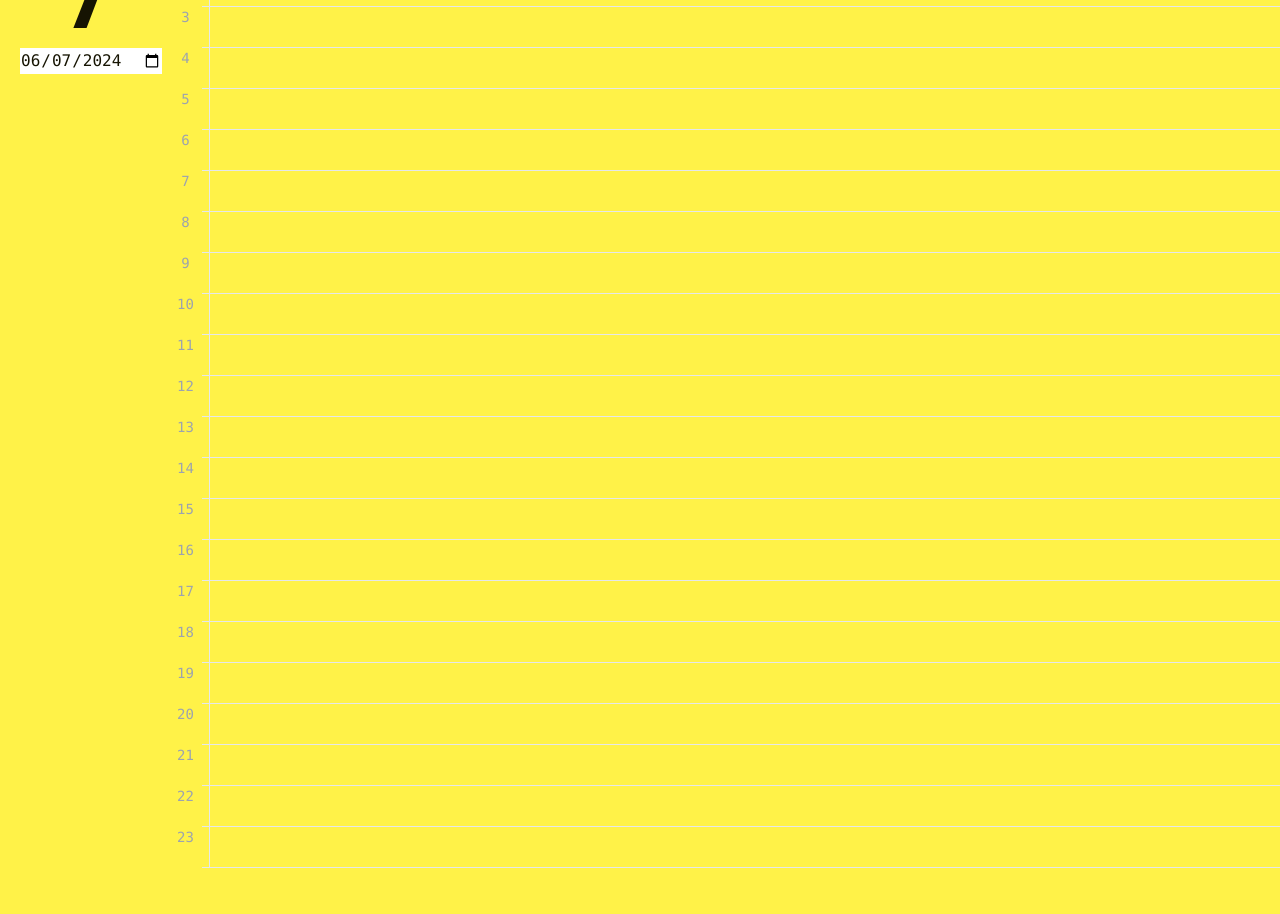
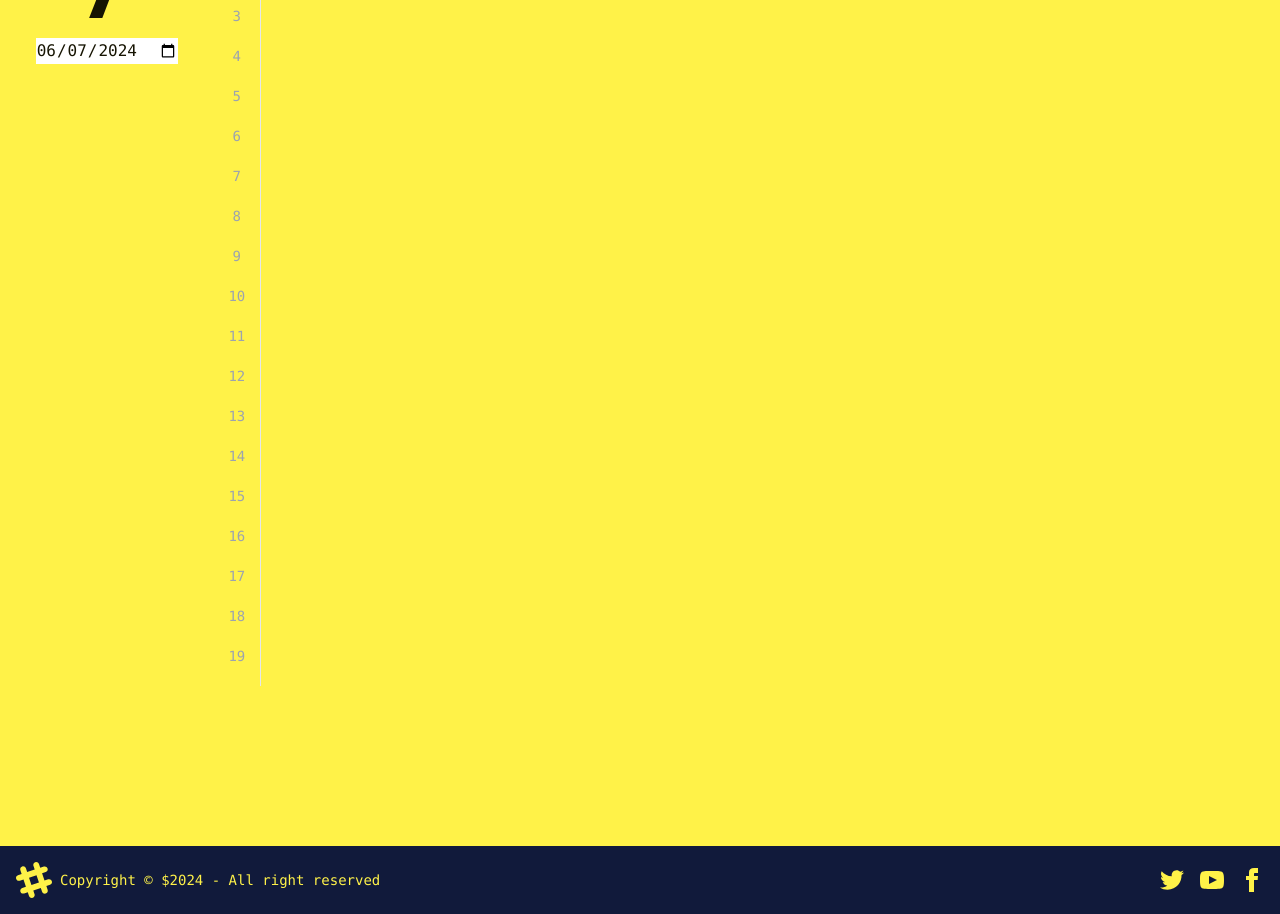
Before and after one commit to mr-wellick/musix, a SvelteKit app: page / in a window 1280 px wide. Shown: the part 180-1094 px from the top of the page. Before the commit the page ends 1048 px from the top, so only its background shows below. Built offline with nearby package versions, Linux system fonts and the light colour scheme.

Commit message:
update ui

```diff
--- a/src/lib/+calendar.svelte
+++ b/src/lib/+calendar.svelte
@@ -7,7 +7,7 @@
 	$: dayOfMonth = dayjs(date).date();
 </script>
 
-<div class="flex flex-col items-center py-3">
+<div class="flex flex-col items-center">
 	<p>{dayOfWeek}</p>
 	<p class="text-9xl">{dayOfMonth}</p>
 	<label for="date-picker">
--- a/src/lib/+timeline.svelte
+++ b/src/lib/+timeline.svelte
@@ -47,14 +47,14 @@
 		//e.target.appendChild(dragged);
 	}}
 >
-	<ul class="w-full">
+	<ul>
 		{#each hours as hour}
 			<li class="h-10 w-12 text-center border-r text-gray-400 text-sm">{hour}</li>
-			<div class="after:'' border-b border-gray-150 ml-10"></div>
+			<!-- <div class="after:'' border-b border-gray-150 ml-10"></div> -->
 		{/each}
 	</ul>
 	<p
-		class="absolute cursor-pointer w-full bg-musix-red border border-musix-red-border rounded"
+		class="relative cursor-pointer w-full bg-musix-red border border-musix-red-border rounded h-min"
 		draggable="true"
 		on:drag={(e) => {
 			//console.log('dragging');
--- a/src/routes/+layout.svelte
+++ b/src/routes/+layout.svelte
@@ -3,7 +3,7 @@
 	import Calendar from '$lib/+calendar.svelte';
 </script>
 
-<div class="navbar bg-base-100">
+<div class="navbar bg-base-100 border border-b">
 	<div class="flex-none">
 		<button class="btn btn-square btn-ghost">
 			<svg
@@ -43,7 +43,71 @@
 	</div>
 </div>
 
-<div class="flex pl-5">
-	<Calendar />
-	<slot></slot>
+<div class="grid grid-cols-12">
+	<div class="col-span-2">
+		<Calendar />
+	</div>
+	<div class="col-span-9 overflow-y-auto h-5/6">
+		<slot></slot>
+	</div>
 </div>
+
+<footer class="footer bg-neutral text-neutral-content items-center p-4">
+	<aside class="grid-flow-col items-center">
+		<svg
+			width="36"
+			height="36"
+			viewBox="0 0 24 24"
+			xmlns="http://www.w3.org/2000/svg"
+			fill-rule="evenodd"
+			clip-rule="evenodd"
+			class="fill-current"
+		>
+			<path
+				d="M22.672 15.226l-2.432.811.841 2.515c.33 1.019-.209 2.127-1.23 2.456-1.15.325-2.148-.321-2.463-1.226l-.84-2.518-5.013 1.677.84 2.517c.391 1.203-.434 2.542-1.831 2.542-.88 0-1.601-.564-1.86-1.314l-.842-2.516-2.431.809c-1.135.328-2.145-.317-2.463-1.229-.329-1.018.211-2.127 1.231-2.456l2.432-.809-1.621-4.823-2.432.808c-1.355.384-2.558-.59-2.558-1.839 0-.817.509-1.582 1.327-1.846l2.433-.809-.842-2.515c-.33-1.02.211-2.129 1.232-2.458 1.02-.329 2.13.209 2.461 1.229l.842 2.515 5.011-1.677-.839-2.517c-.403-1.238.484-2.553 1.843-2.553.819 0 1.585.509 1.85 1.326l.841 2.517 2.431-.81c1.02-.33 2.131.211 2.461 1.229.332 1.018-.21 2.126-1.23 2.456l-2.433.809 1.622 4.823 2.433-.809c1.242-.401 2.557.484 2.557 1.838 0 .819-.51 1.583-1.328 1.847m-8.992-6.428l-5.01 1.675 1.619 4.828 5.011-1.674-1.62-4.829z"
+			></path>
+		</svg>
+		<p>Copyright © ${new Date().getFullYear()} - All right reserved</p>
+	</aside>
+	<nav class="grid-flow-col gap-4 md:place-self-center md:justify-self-end">
+		<a>
+			<svg
+				xmlns="http://www.w3.org/2000/svg"
+				width="24"
+				height="24"
+				viewBox="0 0 24 24"
+				class="fill-current"
+			>
+				<path
+					d="M24 4.557c-.883.392-1.832.656-2.828.775 1.017-.609 1.798-1.574 2.165-2.724-.951.564-2.005.974-3.127 1.195-.897-.957-2.178-1.555-3.594-1.555-3.179 0-5.515 2.966-4.797 6.045-4.091-.205-7.719-2.165-10.148-5.144-1.29 2.213-.669 5.108 1.523 6.574-.806-.026-1.566-.247-2.229-.616-.054 2.281 1.581 4.415 3.949 4.89-.693.188-1.452.232-2.224.084.626 1.956 2.444 3.379 4.6 3.419-2.07 1.623-4.678 2.348-7.29 2.04 2.179 1.397 4.768 2.212 7.548 2.212 9.142 0 14.307-7.721 13.995-14.646.962-.695 1.797-1.562 2.457-2.549z"
+				></path>
+			</svg>
+		</a>
+		<a>
+			<svg
+				xmlns="http://www.w3.org/2000/svg"
+				width="24"
+				height="24"
+				viewBox="0 0 24 24"
+				class="fill-current"
+			>
+				<path
+					d="M19.615 3.184c-3.604-.246-11.631-.245-15.23 0-3.897.266-4.356 2.62-4.385 8.816.029 6.185.484 8.549 4.385 8.816 3.6.245 11.626.246 15.23 0 3.897-.266 4.356-2.62 4.385-8.816-.029-6.185-.484-8.549-4.385-8.816zm-10.615 12.816v-8l8 3.993-8 4.007z"
+				></path>
+			</svg>
+		</a>
+		<a>
+			<svg
+				xmlns="http://www.w3.org/2000/svg"
+				width="24"
+				height="24"
+				viewBox="0 0 24 24"
+				class="fill-current"
+			>
+				<path
+					d="M9 8h-3v4h3v12h5v-12h3.642l.358-4h-4v-1.667c0-.955.192-1.333 1.115-1.333h2.885v-5h-3.808c-3.596 0-5.192 1.583-5.192 4.615v3.385z"
+				></path>
+			</svg>
+		</a>
+	</nav>
+</footer>
```
